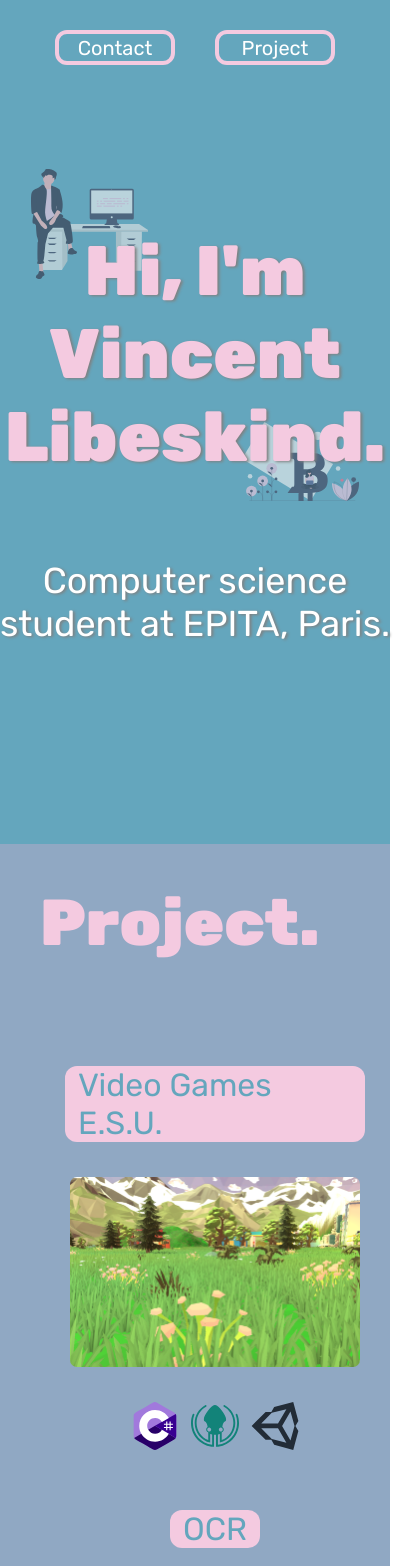
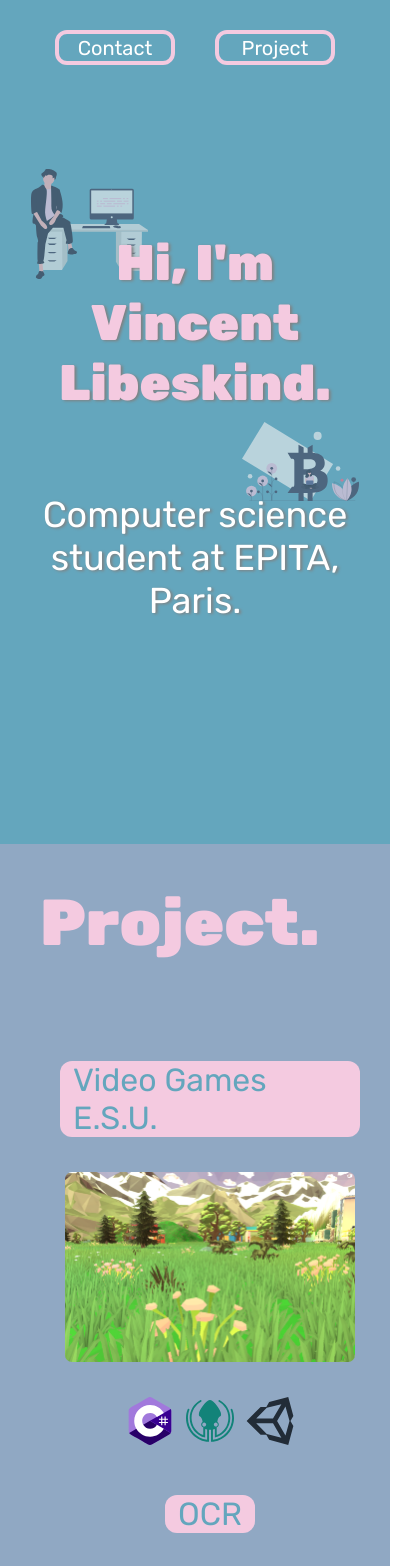
Before and after one commit to VincentKobz/vincentlibeskind-portfolio, a React (Create React App) app: page / in a window 390 px wide. Shown: the top 1566 px of the page, 415 px wide, since content can reach past the window. Built offline with nearby package versions, Linux system fonts and the light colour scheme; no server answers; the HTML template or start-up script is replaced by a standard one.

Commit message:
fix padding and project info

```diff
--- a/src/pages/Project.js
+++ b/src/pages/Project.js
@@ -42,7 +42,7 @@ function Project() {
             img1: Esu1,
             img2: Esu2,
             title: "SCHOOL PROJECT",
-            info: "Develop a multiplayer video games with Unity.",
+            info: "Develop a multiplayer video game with Unity.",
             technoList: [ { techno: Csharp }, {techno: Gitkraken}, {techno: Unity} ]
         },
         {
@@ -50,7 +50,7 @@ function Project() {
             img1: Ocr1,
             img2: Ocr2,
             title: "SCHOOL PROJECT",
-            info: "Develop an Optical Character Recognition with neural network in C.",
+            info: "Develop an Optical Character Recognition with a neural network in C.",
             technoList: [ { techno: C }, {techno: Git} ]
         },
         {
@@ -74,7 +74,7 @@ function Project() {
             img1: Ign1,
             img2: Ign2,
             title: "GITHUB PROJECT",
-            info: "Tools for simulate and compare crypto trading bot with different strategies.",
+            info: "Tools to simulate and compare crypto trading bots with different strategies.",
             technoList: [ { techno: Python }, {techno: Svelte} ]
         },
     ]
--- a/src/styles/Header.css
+++ b/src/styles/Header.css
@@ -80,3 +80,11 @@
         width: 32vh;
     }
 }
+
+@media (max-width: 1000px) {
+    .title .mainTitle {
+        font-size: 50px;
+        padding: 10px;
+        padding-bottom: 30px;
+    }
+}
--- a/src/styles/ProjectCard.css
+++ b/src/styles/ProjectCard.css
@@ -72,10 +72,12 @@
 }
 
 .buttonCard .buttonCardTextPlus {
-    margin-bottom: 15%;
+    margin-bottom: 10%;
     margin-left: 10px;
     margin-right: 10px;
     font-size: 26px;
+    padding-left: 5px;
+    padding-right: 5px;
     opacity: 0;
     visibility: hidden;
 }
@@ -94,6 +96,9 @@
 }
 
 @media (max-width: 600px) {
+    .containerCard {
+        margin: 25px;
+    }
     .buttonCard {
         width: 300px;
         height: 200px;
@@ -108,7 +113,7 @@
     }
 
     .buttonCard .buttonCardTextPlus {
-        margin-bottom: 10%;
+        margin-bottom: 8%;
         font-size: 22px;
     }
 
```
